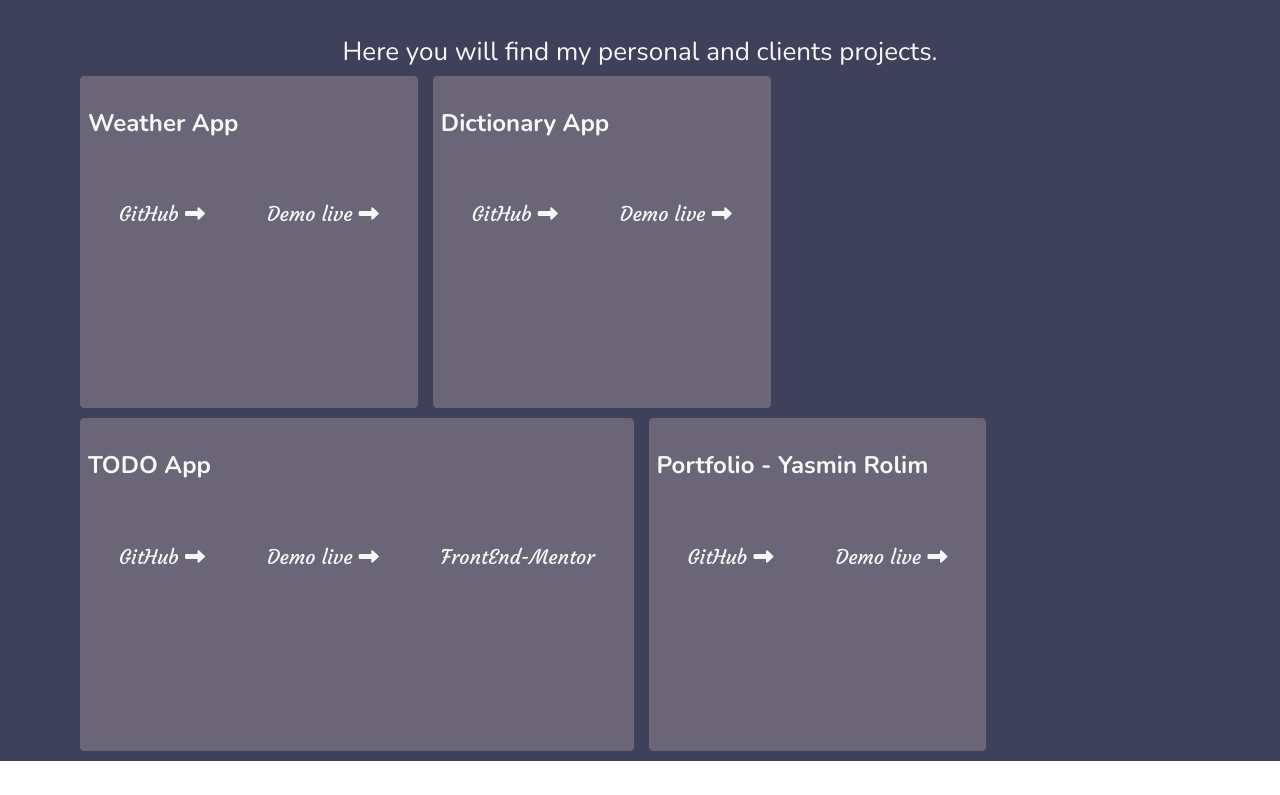
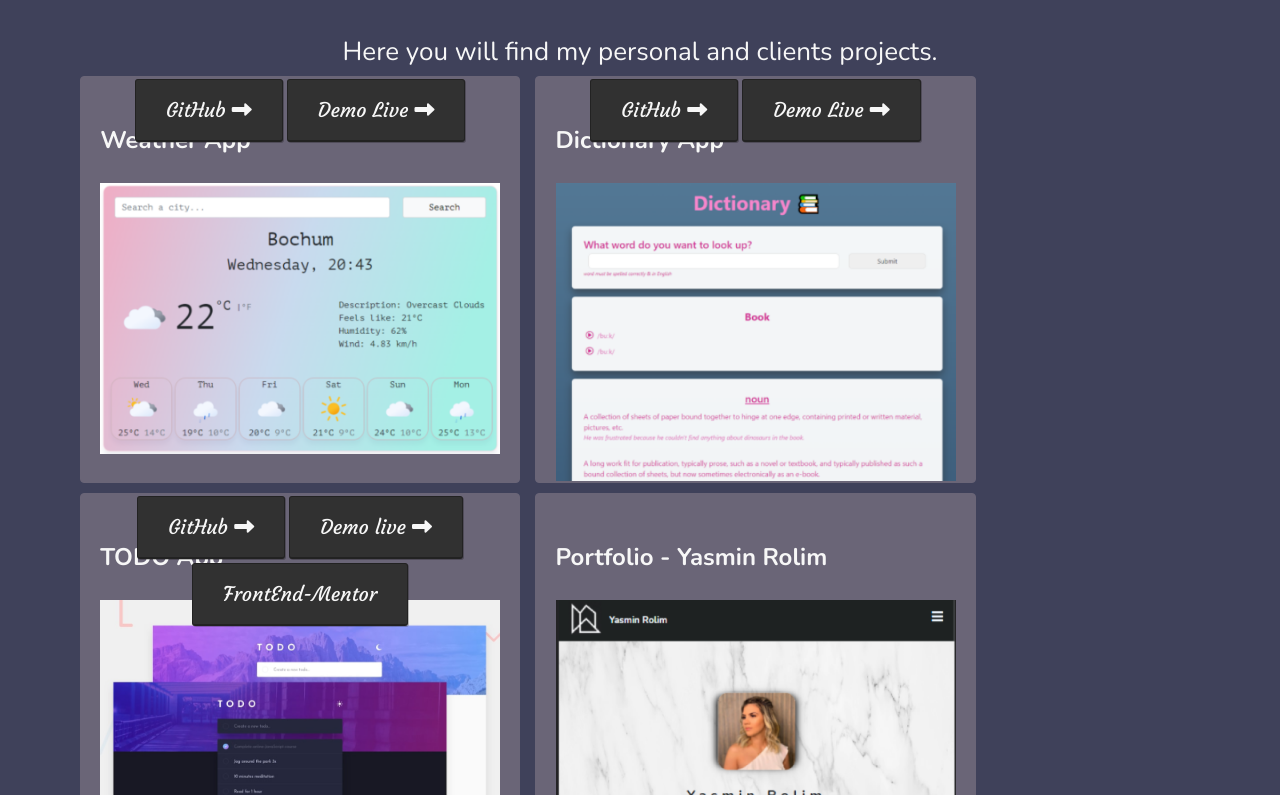
Before and after one commit to keciasantos/keciakaroline-portfolio, a React (Create React App) app: page / in a window 1280 px wide. Shown: the part 2045-2840 px from the top of the page. Built offline with nearby package versions, Linux system fonts and the light colour scheme.

Commit message:
update img style

```diff
--- a/src/components/Projects.css
+++ b/src/components/Projects.css
@@ -28,42 +28,138 @@
   padding-left: 0;
 }
 
-.Projects .container-fluid {
+ul {
+  list-style: none;
+}
+
+.grid-project {
+  margin-bottom: 40px;
+  display: flex;
+  flex-wrap: wrap;
+  position: relative;
+  /* -webkit-column-count: 3;
+  -moz-column-count: 3;
+  column-count: 3;
+  -webkit-column-width: 33%;
+  -moz-column-width: 33%;
+  column-width: 33%; */
+}
+
+.grid-project .grid-item {
+  position: relative;
+  display: block;
+  padding: 1.2em;
+}
+
+.grid-project .screen {
+  position: relative;
+  display: block;
+  z-index: 10;
+  box-shadow: 8px 8px 0 rgb(0 0 0 / 15%);
+  overflow: hidden;
+}
+
+.grid-project .item-pic {
+  padding-top: 20px;
+  position: relative;
+  display: block;
+  object-fit: cover;
+  width: 400px;
+  height: 300px;
+}
+/* .grid-project .img-fluid {
+  z-index: 1;
+} */
+.grid-project img {
+  max-width: 100%;
+}
+
+.grid-project .tags {
+  opacity: 1;
+  position: absolute;
+  text-align: center;
+  top: 0;
+  left: 0;
+  width: 100%;
+  height: 100%;
+  z-index: 8;
+  display: inline-block;
+}
+.grid-project .tags button {
+  -webkit-align-items: center;
+  align-items: center;
+  text-align: center;
+  position: relative;
+  display: inline-block;
+  background-color: #313131;
+  border-width: 1px 1px 2px 1px;
+  border-style: solid;
+  border-color: #222;
+  border-radius: 3px;
+  box-shadow: 1px 1px 0 rgb(0 0 0 / 25%);
+  margin: 2px;
+}
+
+/* .project-out li {
+  background-color: var(--background-primary) !important;
+  border: none !important;
+  margin: 0 auto;
+  width: 400px;
+  height: 400px;
+} */
+
+/* .project-out .button {
+  padding: 5px 20px;
+  margin-top: 30px;
+  margin-right: 10px;
+} */
+
+/* .Projects .container-fluid {
   padding-left: 40px;
   padding-right: 40px;
   padding-top: 40px;
-}
+} */
 
-.container-fluid .img-fluid {
+/* .container-fluid .img-fluid {
   border-radius: 10px;
   margin-top: 10px;
   width: 400px;
   height: 300px;
+} */
+
+/* .project-out {
+  -webkit-column-count: 3;
+  -moz-column-count: 3;
+  column-count: 3;
+  -webkit-column-width: 33%;
+  -moz-column-width: 33%;
+  column-width: 33%;
+  width: 900px;
+  height: 300px;
 }
 
-.Projects .btn-branding {
+.project-out .project {
+  -webkit-transition: all 350ms ease;
+  transition: all 350ms ease;
+  margin-bottom: 12px;
+} */
+
+/* .button .btn-branding {
   font-family: var(--font-italic);
   /* margin-top: 30px; */
-  padding: 15px 30px;
+/* padding: 15px 30px;
   background-color: var(--background-btn);
   color: var(--color-secondary-font);
   border-radius: 5px;
-  font-size: 20px;
-  /* line-height: 30px; */
-}
-
-.Projects .btn-branding a {
+  font-size: 20px; */
+/* line-height: 30px;
+}*/
+/*
+.project .btn-branding a {
   color: var(--color-secondary-font);
 }
+*/
 
 /* .Projects .btn:hover {
   color: var(--color-secondary-font);
 } */
-
-@media (max-width: 900px) {
-  .Projects .btn-branding {
-    margin-top: 25px;
-    margin-bottom: 15px;
-    padding: 10px 15px;
-  }
-}
--- a/src/components/Projects.js
+++ b/src/components/Projects.js
@@ -1,5 +1,9 @@
 import React from "react";
 import "./Projects.css";
+import project_2 from "../images/project_2.png";
+import project_3 from "../images/project_3.png";
+import project_4 from "../images/project_4.png";
+import project_5 from "../images/project_5.png";
 
 export default function Projects() {
   return (
@@ -7,111 +11,144 @@ export default function Projects() {
       <div className="container-fluid">
         <h1>PROJECTS</h1>
         <h4>Here you will find my personal and clients projects.</h4>
-        <ul className="project-out">
-          <li className="project">
-            <h2 className="mb-3">Weather App</h2>
-            <a
-              href="../images/project_2.png"
+        <ul className="grid-project">
+          <li className="grid-item">
+            <>
+              <div className="item-title">
+                <h2>Weather App</h2>
+              </div>
+              <div className="item-pic">
+                <img
+                  src={project_2}
                   alt="project weather"
                   className="img-fluid"
-            ></a>
-            <a
+                  title="This is my weather project"
+                />
+              </div>
+              <div className="tags">
+                <button
                   href="/"
                   target="_blank"
                   rel="noreferrer"
                   className="btn btn-branding"
                 >
                   GitHub <i className="fas fa-long-arrow-alt-right"></i>
-            </a>
-            <a
+                </button>
+                <button
                   href="https://react-weather-project-keciasantos.netlify.app/"
                   target="_blank"
                   rel="noreferrer"
                   className="btn btn-branding"
                 >
-              Demo live <i className="fas fa-long-arrow-alt-right"></i>
-            </a>
+                  Demo Live <i className="fas fa-long-arrow-alt-right"></i>
+                </button>
+              </div>
+            </>
           </li>
-          <li className="project">
-            <h2 className="mb-3">Dictionary App</h2>
-            <a
-              href="../images/project_3.png"
+          <li className="grid-item">
+            <>
+              <div className="item-title">
+                <h2>Dictionary App</h2>
+              </div>
+              <div className="item-pic">
+                <img
+                  src={project_3}
                   alt="project dictionary"
                   className="img-fluid"
-            ></a>
-            <a
+                  title="This is my dictionary project"
+                />
+              </div>
+              <div className="tags">
+                <button
                   href="/"
                   target="_blank"
                   rel="noreferrer"
                   className="btn btn-branding"
                 >
                   GitHub <i className="fas fa-long-arrow-alt-right"></i>
-            </a>
-            <a
+                </button>
+                <button
                   href="https://react-dictionary-project.netlify.app/"
                   target="_blank"
                   rel="noreferrer"
                   className="btn btn-branding"
                 >
-              Demo live <i className="fas fa-long-arrow-alt-right"></i>
-            </a>
+                  Demo Live <i className="fas fa-long-arrow-alt-right"></i>
+                </button>
+              </div>
+            </>
           </li>
-          <li className="project">
-            <h2 className="mb-3">TODO App</h2>
-            <a
-              href="../images/project_4.png"
+          <li className="grid-item">
+            <>
+              <div className="item-title">
+                <h2>TODO App</h2>
+              </div>
+              <div className="item-pic">
+                <img
+                  src={project_4}
                   alt="project FrontEndMentor TODO-LIST"
                   className="img-fluid"
-            ></a>
-
-            <a
+                  title="This is my TODO list project"
+                />
+              </div>
+              <div className="tags">
+                <button
                   href="/"
                   target="_blank"
                   rel="noreferrer"
                   className="btn btn-branding"
                 >
                   GitHub <i className="fas fa-long-arrow-alt-right"></i>
-            </a>
-            <a
+                </button>
+                <button
                   href="https://todo-app-keciasantos.netlify.app/"
                   target="_blank"
                   rel="noreferrer"
                   className="btn btn-branding"
                 >
                   Demo live <i className="fas fa-long-arrow-alt-right"></i>
-            </a>
-            <a
+                </button>
+                <button
                   href="https://www.frontendmentor.io/"
                   target="_blank"
                   rel="noreferrer"
                   className="btn btn-branding"
                 >
                   FrontEnd-Mentor
-            </a>
+                </button>
+              </div>
+            </>
           </li>
-          <li className="project">
-            <h2 className="mb-3">Portfolio - Yasmin Rolim</h2>
-            <a
-              href="../images/project_5.png"
+          <li className="grid-item">
+            <>
+              <div className="item-title">
+                <h2>Portfolio - Yasmin Rolim</h2>
+              </div>
+              <div className="item-pic">
+                <img
+                  src={project_5}
                   alt="project Yasmin Rolim"
                   className="img-fluid"
-            ></a>
-            <a
+                  title="Yasmin Rolim Portfolio"
+                />
+              </div>
+              <button
                 href="/"
                 target="_blank"
                 rel="noreferrer"
                 className="btn btn-branding"
               >
                 GitHub <i className="fas fa-long-arrow-alt-right"></i>
-            </a>
-            <a
+              </button>
+              <button
                 href="https://yasminrolim-arquitetura.netlify.app/"
                 target="_blank"
                 rel="noreferrer"
                 className="btn btn-branding"
               >
                 Demo live <i className="fas fa-long-arrow-alt-right"></i>
-            </a>
+              </button>
+            </>
           </li>
         </ul>
       </div>
```
Lines whose indentation alone changed are shown as unchanged.
